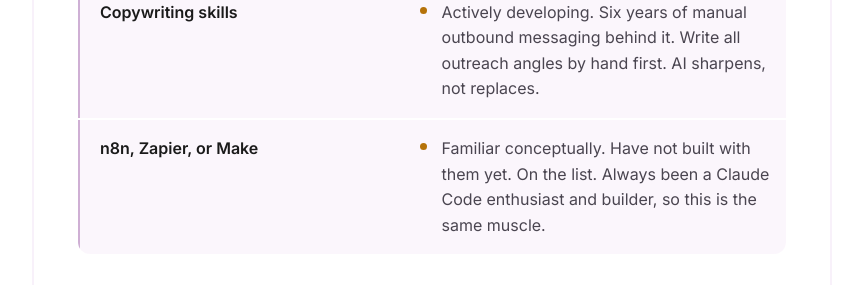
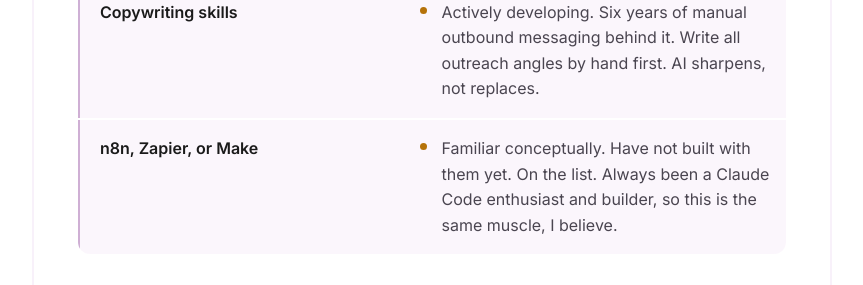
Before and after one commit to notsovivekkk/myportfolio, a Next.js app: page /viralnetix in a window 1280 px wide. Shown: the part 1500-1785 px from the top of the page, without its empty margins (208-1071 px from the left). Built offline with nearby package versions, Linux system fonts and the light colour scheme.

Commit message:
Update assessment text for clarity and coherence

```diff
--- a/app/viralnetix/sections.tsx
+++ b/app/viralnetix/sections.tsx
@@ -144,7 +144,7 @@ const assessment: {
   {
     requirement: "n8n, Zapier, or Make",
     position:
-      "Familiar conceptually. Have not built with them yet. On the list. Always been a Claude Code enthusiast and builder, so this is the same muscle.",
+      "Familiar conceptually. Have not built with them yet. On the list. Always been a Claude Code enthusiast and builder, so this is the same muscle, I believe.",
     status: "developing",
   },
 ];
```
